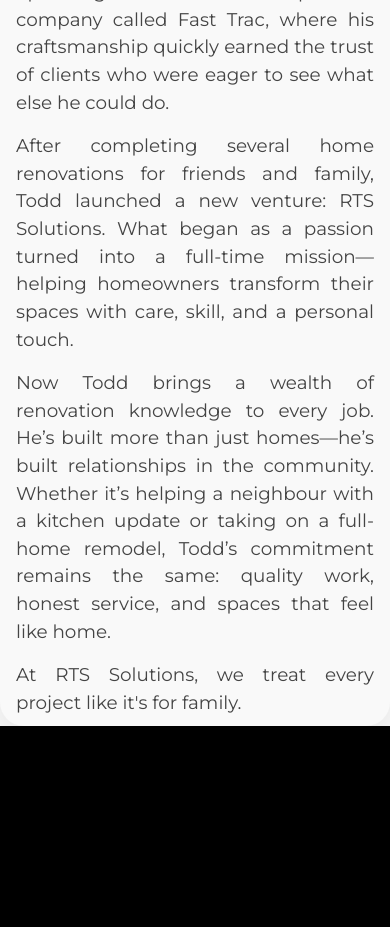
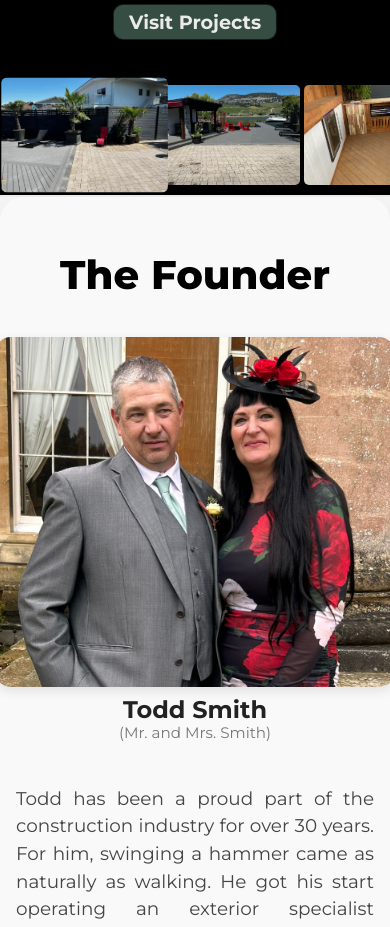
Before and after one commit to Reidvanvliet/rts-solutions, a React (Create React App) app: page / in a window 390 px wide. Shown: the part 2480-3407 px from the top of the page. Built offline with nearby package versions, Linux system fonts and the light colour scheme.

Commit message:
made the scroll component not render immediately

```diff
--- a/src/components/home/ScrollAnimation.js
+++ b/src/components/home/ScrollAnimation.js
@@ -1,6 +1,6 @@
 import { gsap } from "gsap";
 import { ScrollTrigger } from "gsap/ScrollTrigger";
-import { useEffect } from "react";
+import { useEffect, useDeferredValue } from "react";
 
 gsap.registerPlugin(ScrollTrigger);
 
@@ -10,6 +10,7 @@
     gsap.to('.' + identifier, {
       transform: "translate(0, 0)", // Moves the section horizontally
       ease: "none",
+      immediateRender: false,
       scrollTrigger: {
         trigger: '.' + identifier,
         start: "top bottom",     // starts when top of section hits bottom of viewport
--- a/src/pages/Home.js
+++ b/src/pages/Home.js
@@ -13,11 +13,10 @@
         <>
             <HomeBanner />
             <About />
-            <Owner />
             <div className="project-highlight-home">
                <ProjectHighlights images={projects[0].images} stars={projects[0].stars} projectBody={projects[0].projectBody} />
             </div>
-
+            <Owner />
             <Process />
         </>
     )
--- a/src/styles/home.css
+++ b/src/styles/home.css
@@ -55,7 +55,7 @@
     background-color: rgb(44, 44, 44);
     overflow: hidden;
     padding: 65px 0;
-    margin-top: 12rem;
+    margin-top: 5rem;
 }
 
 .process {
--- a/src/styles/owner.css
+++ b/src/styles/owner.css
@@ -1,6 +1,6 @@
 .about-owner {
   max-width: 1200px;
-  margin: 0 auto;
+  margin: 5rem auto;
   padding: 3rem 1rem;
   background-color: #f9f9f9;
   border-radius: 1.5rem;
@@ -54,14 +54,6 @@
 
 @media only screen and (max-width: 700px) {
     .about-owner {
-        margin-bottom: 0;
-        height: 1100px;
+        margin: 0;
     }
  }
-
- @media only screen and (max-width: 500px) {
-    .about-owner {
-        margin-bottom: 0;
-        height: 1350px;
-    }
- }
```
